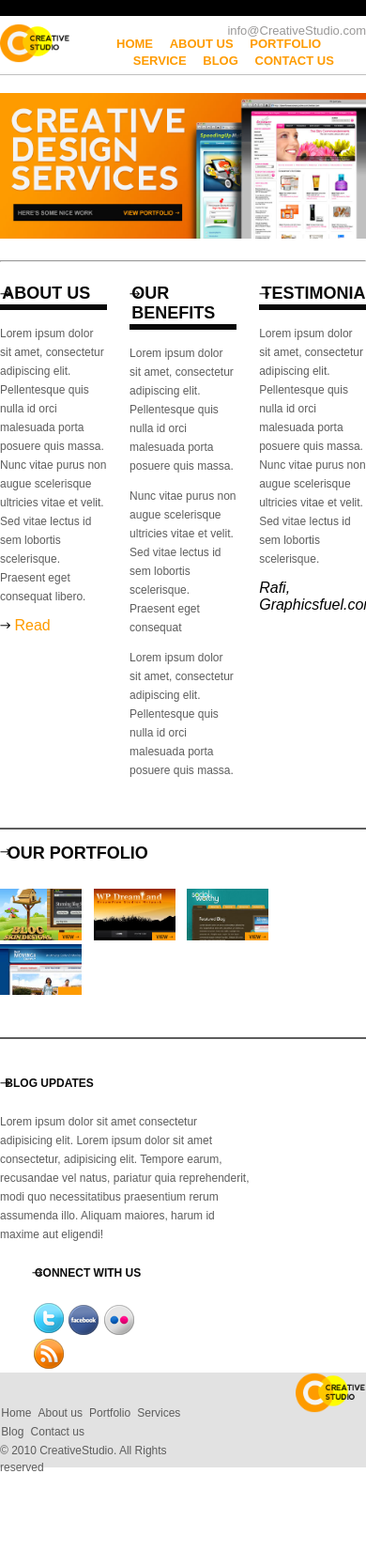
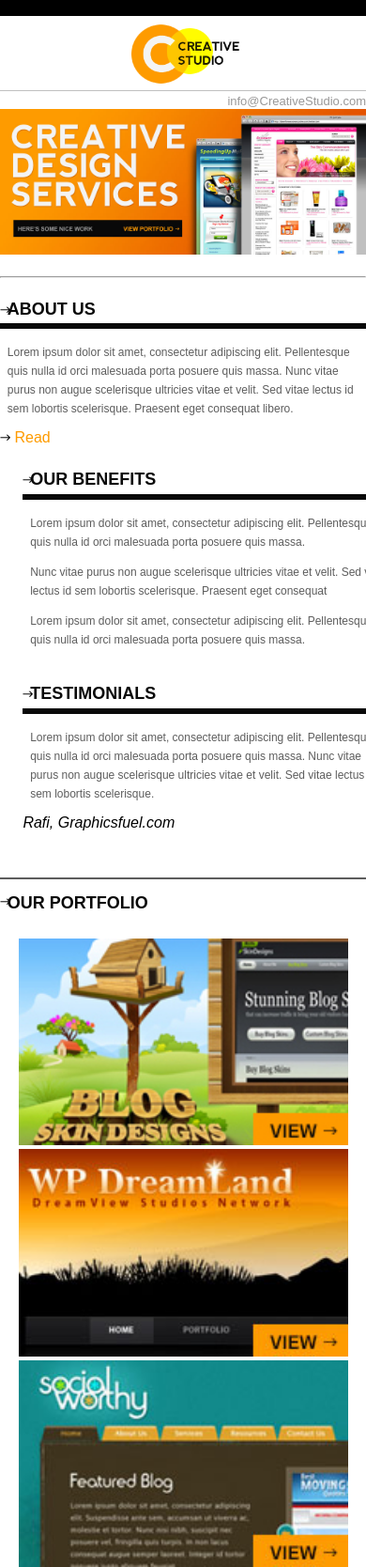
Before and after one commit to Andryk-Lara/PSD-TO-HTML-1-, a website: page index.html in a window 390 px wide. Shown: the top 1668 px of the page at 94% size. Before the commit the page ends 1570 px from the top, so only its background shows below. Drawn offline with Linux system fonts and the light colour scheme.

Commit message:
Agrego Query de Mobile

```diff
--- a/index.html
+++ b/index.html
@@ -39,7 +39,7 @@
                     <img src="/img/arrow.png" alt="flecha">
                     <a href="#">Read</a>
                 </div>
-                <div class="box">
+                <div class="box leftBox">
                     <h2>Our benefits</h2>
                     <ul id="box-benefits-list">
                         <li>
@@ -58,7 +58,7 @@
                         </li>
                     </ul>
                 </div>
-                <div class="box">
+                <div class="box leftBox">
                     <h2>Testimonials</h2>
                     <p>Lorem ipsum dolor sit amet, consectetur adipiscing elit. Pellentesque quis nulla id orci malesuada porta
                         posuere quis massa. Nunc vitae purus non augue scelerisque ultricies vitae et velit. Sed vitae lectus id sem
--- /dev/null
+++ b/sass/responsive/_mobile.scss
@@ -0,0 +1,120 @@
+@media (max-width: 800px){
+    /*Header*/
+
+    div.logo1{
+        img{
+            padding-left: 36%;
+            width: 30%;
+        }
+    }
+    #menu-link-email{
+        font-size: 13px;
+        color: #999898;
+        text-decoration: none;
+        position: absolute;
+        top: 10px;
+        right: 0;
+    }
+    #menu-list{
+        display: none;
+        list-style: none;
+        margin: 4.68% 0 0 0;
+        padding: 0%;
+    }
+
+    /*Main Content*/
+
+    .mainContent{
+        padding-bottom: 39px;
+        border-bottom: 2px solid #5d5d5d;
+    }
+    .mainContent p{
+        padding-left: 2%;
+        color: #5d5d5d; /*Aqui puse colores.$gris y aun asi me dio error*/
+        font-size: $fontSize;
+        line-height: 20px;
+    }
+
+    #box-benefits-list{
+        list-style: none;
+        margin: 0;
+        padding: 0;
+    }
+
+    .box{
+        width: 100%;
+        margin-bottom: 10px;
+        padding-left: 0;
+        margin-left: 0;
+        float: left;
+    }
+    /*Portfolio*/
+    div.trabajos{
+        img{
+            padding-left: 5%;
+            width: 90%;
+        }
+    }
+    .portfolio h2{
+        font-size: 18px;
+        text-transform: uppercase;
+        color: #090909;
+        @include padding;
+        padding-left: 2%;
+        background-image: url(../img/arrow.png);
+        background-repeat: no-repeat;
+        background-position: 0 5px;
+    }
+    .portfolio {
+        a{
+            margin-bottom: 50px;
+        }
+    }
+
+    /*Blog*/
+
+    .blog{
+        margin-top: 28px;
+    }
+    .blog h3{
+        font-size: $fontSize;
+        text-transform: uppercase;
+        color: #090909;
+        @include padding;
+        padding-left: 4%;
+        background-image: url(../img/arrow.png);
+        background-repeat: no-repeat;
+        background-position: 0 3px;
+    }
+
+    .blogUpdates{
+        padding-left: 2%;
+        width: 100%;
+        @include float;;
+    }
+
+    .blogUpdates p{
+        color: #5d5d5d;
+        font-size: $fontSize;
+        line-height: 20px;
+    }
+    .media {
+        padding-left: 0;
+    }
+    .subtitleInformation{
+        width: 100%;
+        margin-bottom: 15px;
+        a{
+            margin-left: 25%;
+        }
+    }
+    div.logo2{
+        img{
+            display: none;
+        }
+
+    }
+    div.information{
+        padding-left: 5%;
+    }
+}
--- a/sass/styles.scss
+++ b/sass/styles.scss
@@ -141,3 +141,6 @@ div.logo2{
 	}
 
 }
+
+@import './responsive/mobile';
+@import './responsive/ipod';
```
Also changed, not shown: css/styles.css, sass/responsive/_ipod.scss (added).
